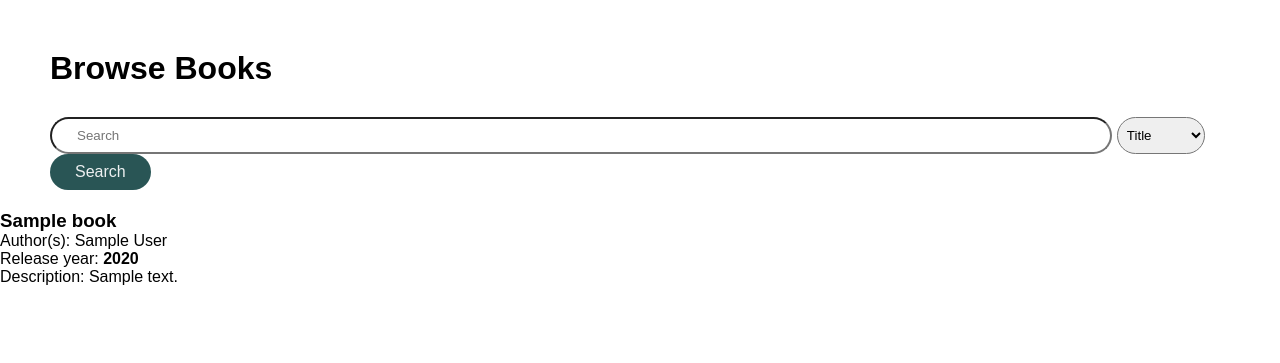
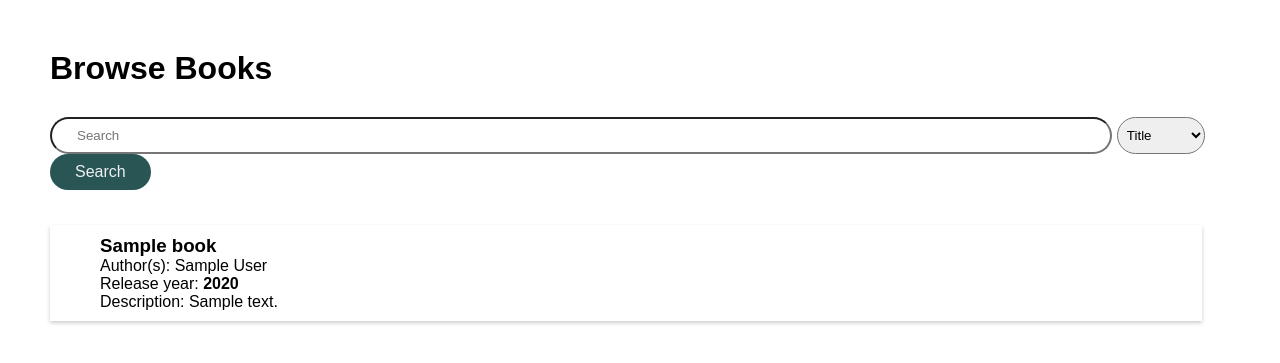
Before and after one commit to burntmilk/Library-Web-App, a Flask app: template library/templates/browse/browse.html in a window 1280 px wide. Shown: the part 60-423 px from the top of the page. Run offline with Flask 2, Linux system fonts and the light colour scheme; the template is opened without the code that fills it: most values are stand-ins (such as "Sample title", 1, 10 or a date in 2020).

Commit message:
css copied from jd

```diff
--- a/library/static/css/main.css
+++ b/library/static/css/main.css
@@ -54,6 +54,11 @@ button {
   width: 83vw;
 }
 
+.book_search_bar:focus {
+  outline: none;
+  box-shadow: 0px 0px 2px #0066ff;
+}
+
 .book_search_form {
   padding: 0px 0px 20px 50px;
 }
@@ -62,3 +67,16 @@ button {
   padding: 9px 5px;
   border-radius: 50px;
 }
+
+.book_card {
+  box-shadow: 0 2px 4px 0 rgba(0, 0, 0, 0.2);
+  transition: 0.3s;
+  padding: 10px 50px 10px 50px;
+  margin-left: 50px;
+  margin-top: 15px;
+  width: 90vw;
+}
+
+.book_card:hover {
+  box-shadow: 0 4px 8px 0 rgba(0, 0, 0, 0.2);
+}
```
